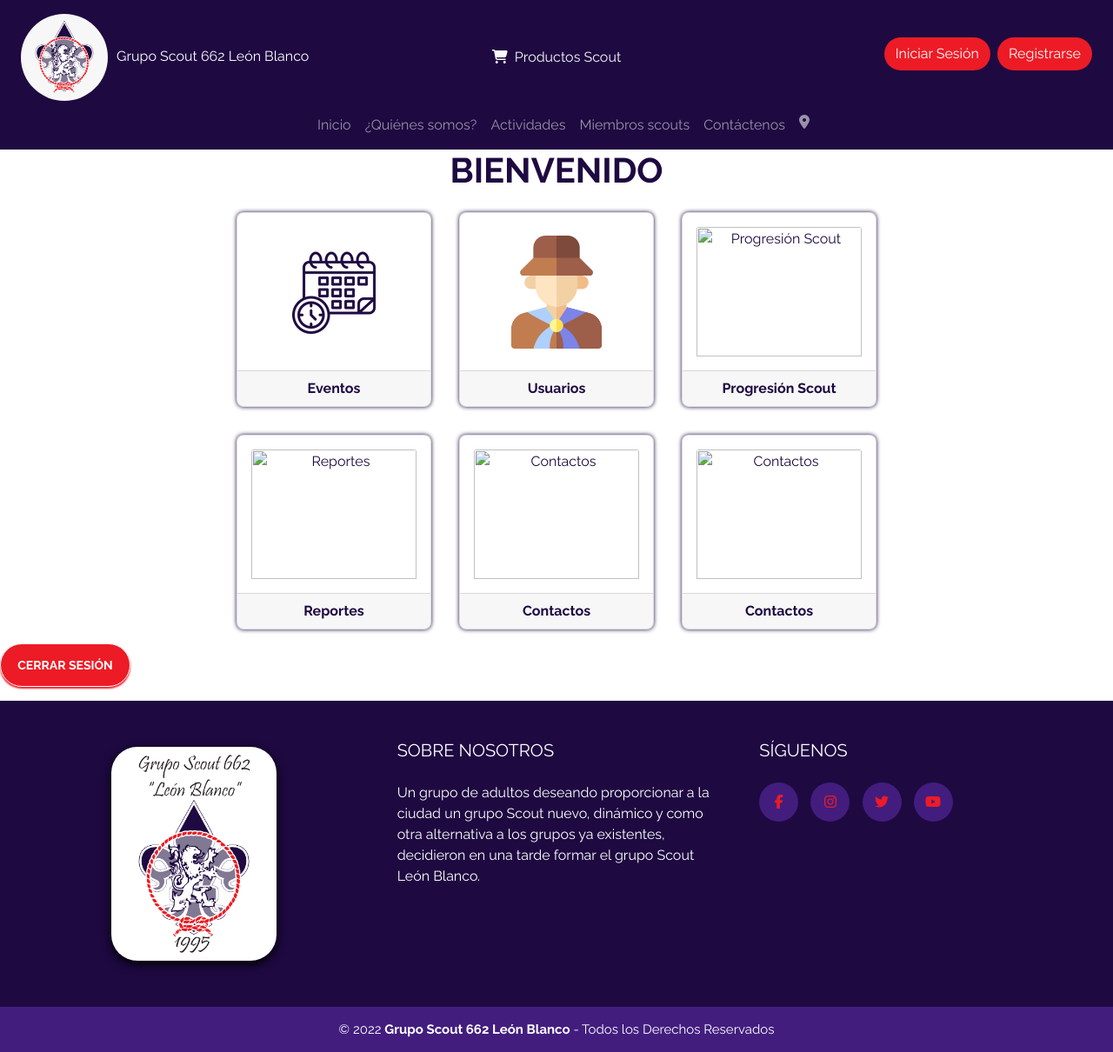
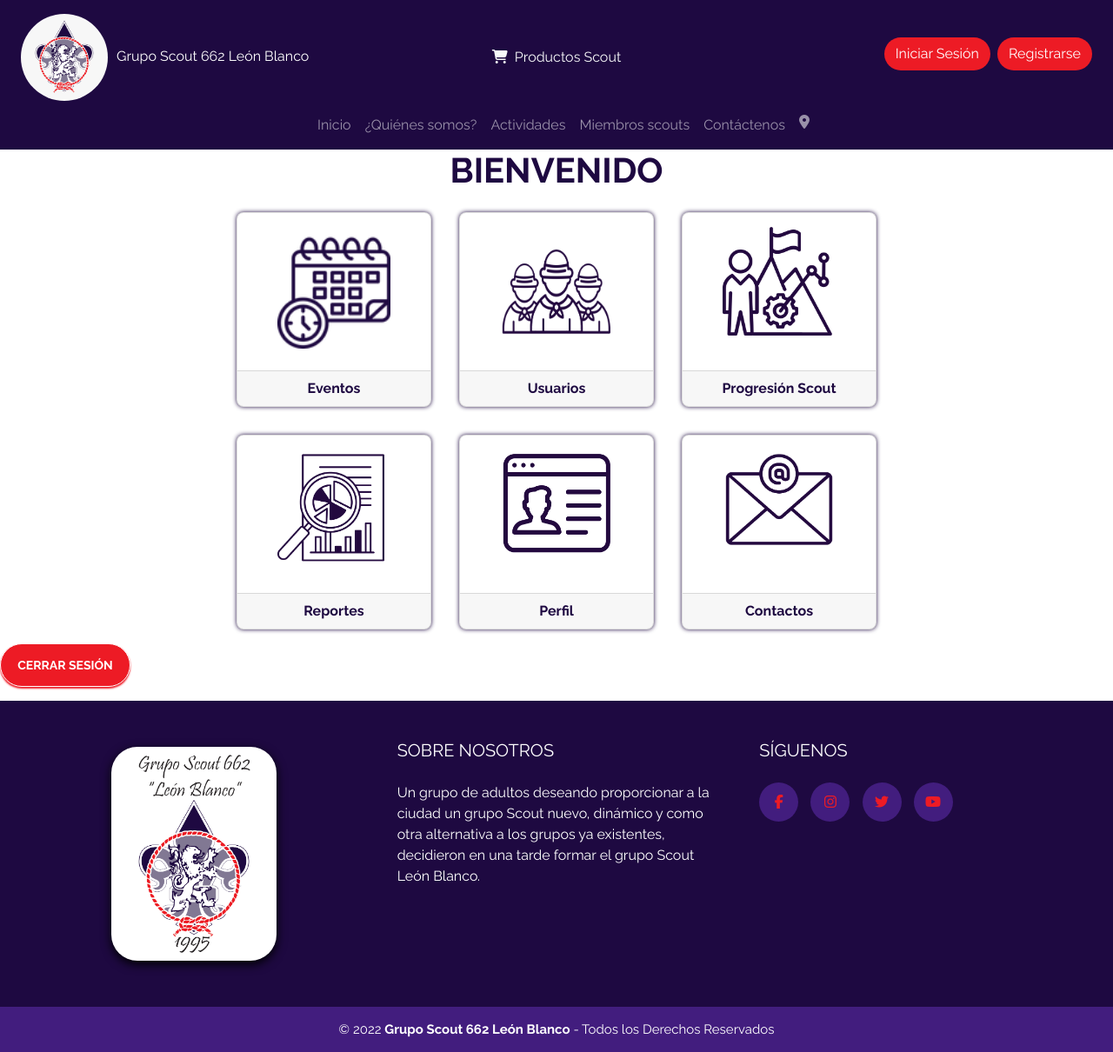
Before and after one commit to EdwinAyala22/proyectoGrupoScout, a PHP site: page /proyectoGrupoScout/views/admin/menuAdmin.php in a window 1280 px wide. Shown: the whole page at 87% size. Run offline with PHP 8.4, Linux system fonts and the light colour scheme; the visitor is signed in with stand-in values (Sample User, id 1); some libraries are stand-ins or nearby versions.

Commit message:
Se agregaron las imagenes de los menú, pendiente imagen educativa

```diff
--- a/views/admin/menuAdmin.php
+++ b/views/admin/menuAdmin.php
@@ -29,7 +29,7 @@ require '../templates/header.php';
         <a href="/proyectoGrupoScout/views/admin/listEventos.php" class="text-decoration-none btnAdmin">
             <div class="card cardAdmin text-center m-3">
                 <div class="card-body d-flex justify-content-center align-items-center">
-                    <img src="/proyectoGrupoScout/assets/img/eventosMenu.png" class="" alt="Eventos">
+                    <img src="/proyectoGrupoScout/assets/img/eventosMenu.png" class="card-img-top mCardImg" alt="Eventos">
                 </div>
                 <div class="card-footer fw-bold">Eventos</div>
             </div>
@@ -37,7 +37,7 @@ require '../templates/header.php';
         <a href="/proyectoGrupoScout/views/admin/listUsers.php" class="text-decoration-none btnAdmin">
             <div class="card cardAdmin text-center m-3">
                 <div class="card-body d-flex justify-content-center align-items-center">
-                    <img src="/proyectoGrupoScout/assets/img/userScout.png" class="card-img-top mCardImg" alt="Usuarios">
+                    <img src="/proyectoGrupoScout/assets/img/Usuarios.png" class="card-img-top mCardImg" alt="Usuarios">
                 </div>
                 <div class="card-footer fw-bold">Usuarios</div>
             </div>
@@ -45,7 +45,7 @@ require '../templates/header.php';
         <a href="/proyectoGrupoScout/views/admin/crearPlandeProgresion.php" class="text-decoration-none btnAdmin">
             <div class="card cardAdmin text-center m-3">
                 <div class="card-body">
-                    <img src="" class="card-img-top" alt="Progresión Scout">
+                    <img src="/proyectoGrupoScout/assets/img/Progresion.png" class="card-img-top mCardImg" alt="Progresión Scout">
                 </div>
                 <div class="card-footer fw-bold">Progresión Scout</div>
             </div>
@@ -55,7 +55,7 @@ require '../templates/header.php';
         <a href="/proyectoGrupoScout/views/admin/crearEvento.php" class="text-decoration-none btnAdmin">
             <div class="card cardAdmin text-center m-3">
                 <div class="card-body">
-                    <img src="" class="card-img-top" alt="Reportes">
+                    <img src="/proyectoGrupoScout/assets/img/Reportes.png" class="card-img-top mCardImg" alt="Reportes">
                 </div>
                 <div class="card-footer fw-bold">Reportes</div>
             </div>
@@ -63,15 +63,15 @@ require '../templates/header.php';
         <a href="/proyectoGrupoScout/views/admin/crearEvento.php" class="text-decoration-none btnAdmin">
             <div class="card cardAdmin text-center m-3">
                 <div class="card-body">
-                    <img src="" class="card-img-top" alt="Contactos">
+                    <img src="/proyectoGrupoScout/assets/img/Perfil.png" class="card-img-top mCardImg" alt="Contactos">
                 </div>
-                <div class="card-footer fw-bold">Contactos</div>
+                <div class="card-footer fw-bold">Perfil</div>
             </div>
         </a>
         <a href="/proyectoGrupoScout/views/admin/crearEvento.php" class="text-decoration-none btnAdmin">
             <div class="card cardAdmin text-center m-3">
                 <div class="card-body">
-                    <img src="" class="card-img-top" alt="Contactos">
+                    <img src="/proyectoGrupoScout/assets/img/Contacto.png" class="card-img-top mCardImg" alt="Contactos">
                 </div>
                 <div class="card-footer fw-bold">Contactos</div>
             </div>
--- a/views/scouts/menuScout.php
+++ b/views/scouts/menuScout.php
@@ -41,7 +41,7 @@ $s_id = $_GET['s'];
         <a href="/proyectoGrupoScout/views/scouts/perfilScout.php?sid=<?php echo $s_id ?>" class="text-decoration-none btnAdmin">
             <div class="card cardAdmin text-center m-3">
                 <div class="card-body d-flex justify-content-center align-items-center">
-                    <img src="/proyectoGrupoScout/assets/img/userScout.png" class="card-img-top mCardImg" alt="Eventos">
+                    <img src="/proyectoGrupoScout/assets/img/Perfil.png" class="card-img-top mCardImg" alt="Eventos">
                 </div>
                 <div class="card-footer fw-bold">Perfil</div>
             </div>
@@ -49,7 +49,7 @@ $s_id = $_GET['s'];
         <a href="/proyectoGrupoScout/views/scouts/" class="text-decoration-none btnAdmin">
             <div class="card cardAdmin text-center m-3">
                 <div class="card-body d-flex justify-content-center align-items-center">
-                    <img src="" class="card-img-top mCardImg" alt="Usuarios">
+                    <img src="/proyectoGrupoScout/assets/img/Progresion.png" class="card-img-top mCardImg" alt="Usuarios">
                 </div>
                 <div class="card-footer fw-bold">Mis progresiones</div>
             </div>
@@ -57,7 +57,7 @@ $s_id = $_GET['s'];
         <a href="/proyectoGrupoScout/views/scouts/" class="text-decoration-none btnAdmin">
             <div class="card cardAdmin text-center m-3">
                 <div class="card-body">
-                    <img src="" class="card-img-top" alt="Progresión Scout">
+                    <img src="" class="card-img-top mCardImg" alt="Progresión Scout">
                 </div>
                 <div class="card-footer fw-bold">Información educativa</div>
             </div>
```
Also changed, not shown: assets/img/Contacto.png (added), assets/img/Perfil.png (added), assets/img/Progresion.png (added), assets/img/Reportes.png (added), assets/img/Usuarios.png (added), assets/img/Usuarios1.png (added).
